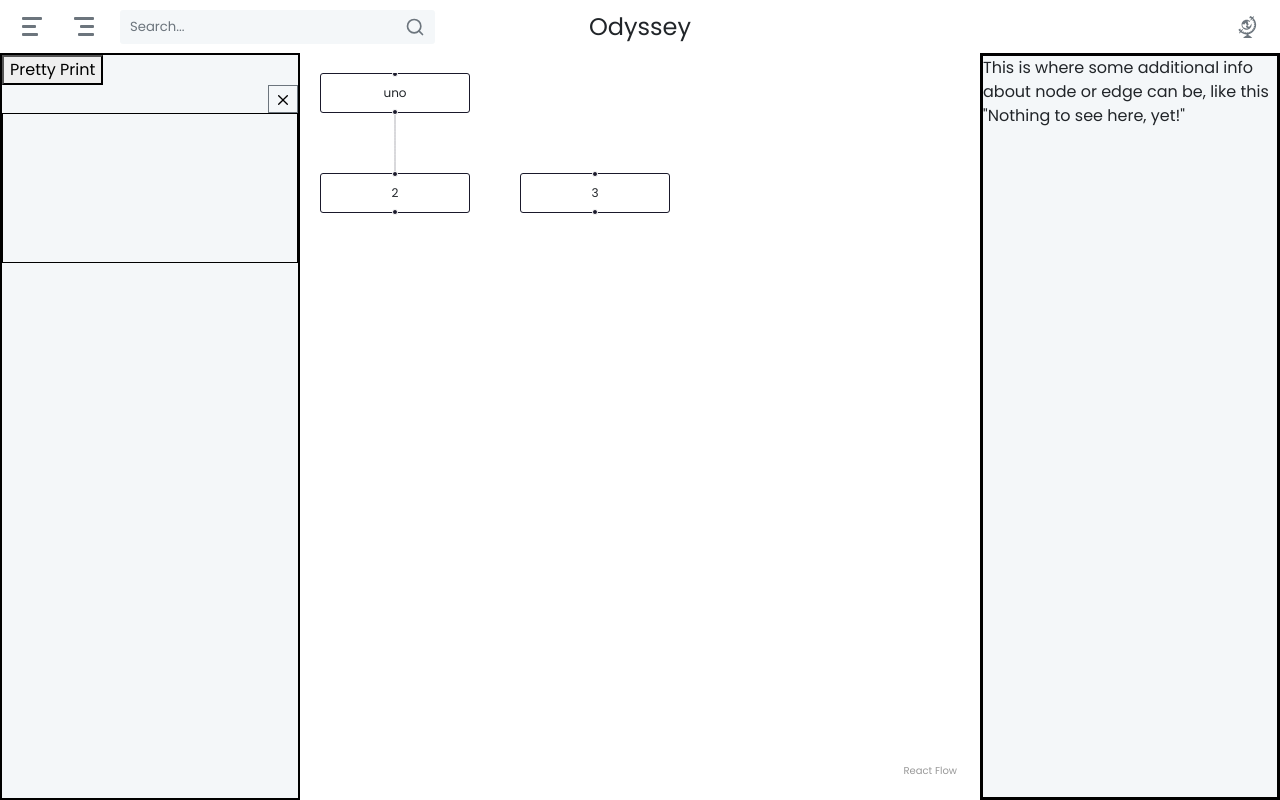
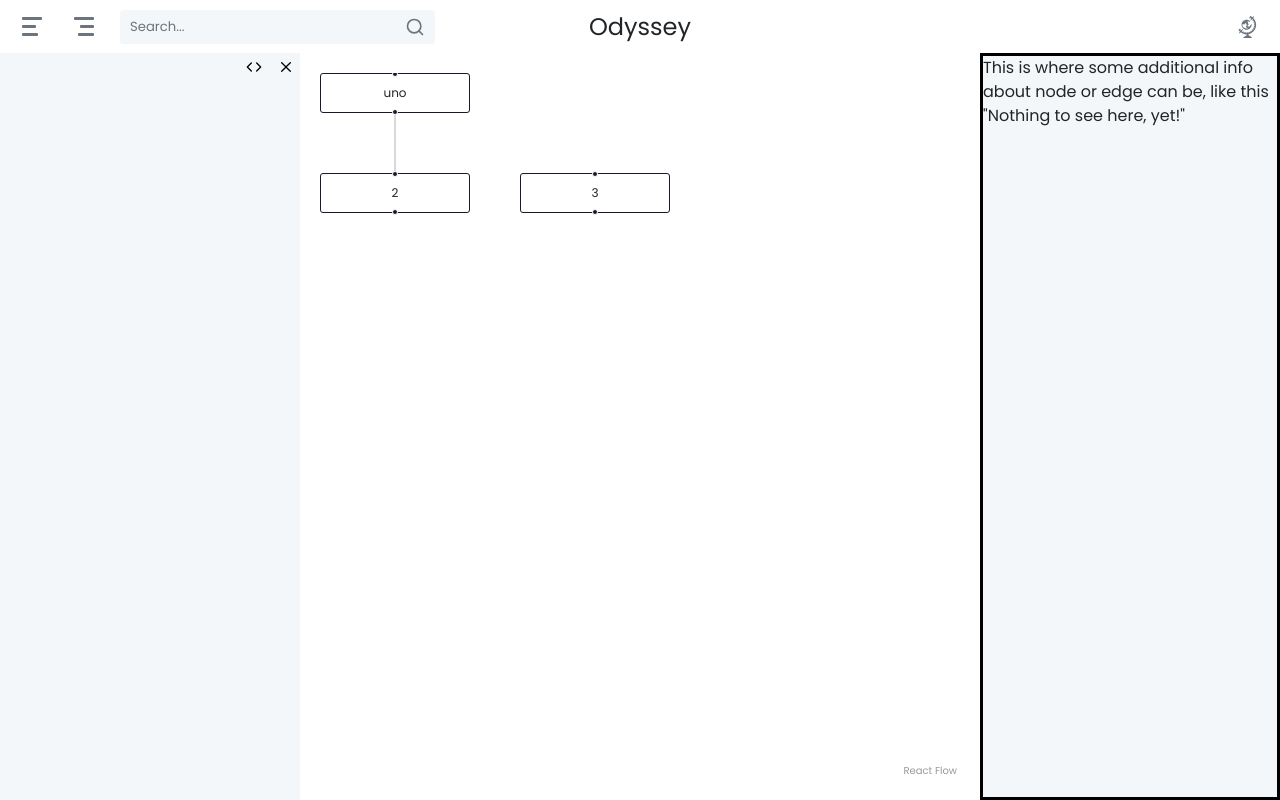
Before and after one commit to devl-things/odyssey, a React (Vite) app in the folder src/odyssey-web/: page / in a window 1280 px wide. Built offline with nearby package versions, Linux system fonts and the light colour scheme.

Commit message:
#12 - added a basic tooltip that is localized - in dependence of provided handles buttons are shown or not - style set

```diff
--- a/src/odyssey-web/src/App.jsx
+++ b/src/odyssey-web/src/App.jsx
@@ -10,20 +10,20 @@ const App = () => {
   const [leftSidebarVisible, setLeftSidebarVisible] = useState(true);
   const [rightSidebarVisible, setRightSidebarVisible] = useState(true);
 
-  const toggleLeftSideVisibility = () => {
+  const handleToggleLeft = () => {
     setLeftSidebarVisible(prevState => !prevState);
   };
 
-  const toggleRightSideVisibility = () => {
+  const handleToggleRight = () => {
     setRightSidebarVisible(prevState => !prevState);
   };
 
   return (
     <LocalizationProvider>
-      <Header onToggleLeft={toggleLeftSideVisibility} onToggleRight={toggleRightSideVisibility} />
+      <Header onToggleLeft={handleToggleLeft} onToggleRight={handleToggleRight} />
       <div className="main-content">
         <Sidebar isVisible={leftSidebarVisible} position="left">
-          <DacEditor />
+          <DacEditor onClose={handleToggleLeft} />
         </Sidebar>
         <main className="central-content">
           <DiagramWindow />
--- a/src/odyssey-web/src/components/dac-editor/DacEditor.scss
+++ b/src/odyssey-web/src/components/dac-editor/DacEditor.scss
@@ -1,3 +1,12 @@
+@use '../../styles/variables' as variables;
+
+.dac-editor {
+    display: flex;
+    flex-direction: column;
+    flex-grow: 1;
+    height: 100%;
+}
+
 .content_editable_element {
     white-space: pre-wrap;
     /* css-3 */
@@ -9,9 +18,32 @@
     /* Opera 7 */
     word-wrap: break-word;
     /* Internet Explorer 5.5+ */
-    // flex: 1;
-    // /* Limit to viewport height */
-    // overflow-y: auto;
+    outline: none;
+    min-height: 150px;
+    padding: 5px;
+    overflow-y: auto; // Enables scrollbar when needed
+    flex-grow: 1; // Allows it to take up available space
+
+    /* Custom Scrollbar for WebKit browsers (Chrome, Safari, Edge) */
+    // &::-webkit-scrollbar {
+    //     width: 8px; // Width of the scrollbar
+    // }
+
+    &::-webkit-scrollbar-track {
+        background: variables.$gray-100; // Background color of the track
+    }
+
+    &::-webkit-scrollbar-thumb {
+        background: variables.$gray-600; // Color of the scrollbar thumb
+    }
+
+    &::-webkit-scrollbar-thumb:hover {
+        background: variables.$black; // Darker color when hovered
+    }
+
+    /* Custom Scrollbar for Firefox */
+    scrollbar-width: thin; // "thin", "auto", or "none"
+    scrollbar-color: variables.$gray-600 variables.$gray-100; // thumb color & track color
 }
 
 .token.property {
--- a/src/odyssey-web/src/components/dac-editor/DacEditor.tsx
+++ b/src/odyssey-web/src/components/dac-editor/DacEditor.tsx
@@ -6,7 +6,11 @@ import "prismjs/components/prism-json"; // Import JSON language support
 import "./DacEditor.scss";
 import Toolbar from "../toolbar/Toolbar";
 
-const DacEditor: React.FC = () => {
+interface DacEditorProps {
+    onClose?: () => void;
+}
+
+const DacEditor: React.FC<DacEditorProps> = ({ onClose }) => {
     const contentRef = useRef<HTMLDivElement>(null);
 
     // Moves the caret to the end of the content
@@ -27,7 +31,7 @@ const DacEditor: React.FC = () => {
     // Pretty print JSON, highlight with Prism.js, and move cursor to end
     const prettyPrint = () => {
         if (!contentRef.current) return;
-
+        if (!contentRef.current.innerText) return;
         try {
             const obj = JSON.parse(contentRef.current.innerText);
             const formattedJSON = JSON.stringify(obj, null, 2);
@@ -55,9 +59,9 @@ const DacEditor: React.FC = () => {
             const text = event.clipboardData?.getData("text/plain"); // Get plain text
             if (document.getSelection && text && contentRef.current) {
                 const selection = window.getSelection();
-                if (!selection!.rangeCount) return;
+                if (!selection.rangeCount) return;
 
-                const range = selection!.getRangeAt(0);
+                const range = selection.getRangeAt(0);
                 range.deleteContents(); // Remove selected text
                 range.insertNode(document.createTextNode(text)); // Insert plain text
                 range.collapse(false); // Move cursor after the pasted text
@@ -79,17 +83,13 @@ const DacEditor: React.FC = () => {
     }, []);
 
     return (
-        <>
-            <button onClick={prettyPrint}>Pretty Print</button>
-            <Toolbar />
+        <div className="dac-editor">
+            <Toolbar onFormat={prettyPrint} onClose={onClose} />
             <div
                 ref={contentRef}
                 className="content_editable_element"
                 contentEditable={true}
                 style={{
-                    minHeight: "150px",
-                    border: "1px solid black",
-                    padding: "5px",
                     // whiteSpace: "pre-wrap", // Keeps JSON formatting
                     fontFamily: "monospace",
                     fontSize: 14,
@@ -97,7 +97,7 @@ const DacEditor: React.FC = () => {
                     // color: "#ccc", // Light text for readability
                 }}
             />
-        </>
+        </div>
     );
 };
 
--- a/src/odyssey-web/src/components/sidebar/Sidebar.scss
+++ b/src/odyssey-web/src/components/sidebar/Sidebar.scss
@@ -16,6 +16,7 @@ $sidebar-bg: (
 .sidebar {
     min-width: $sidebar-width;
     max-width: $sidebar-width;
+
     transition: $sidebar-transition;
     direction: ltr;
     @include sidebar_mixin.sidebar-theme("background", $sidebar-bg
@@ -23,6 +24,7 @@ $sidebar-bg: (
 }
 
 .sidebar-content {
+    height: 100%;
     transition: $sidebar-transition;
     @include sidebar_mixin.sidebar-theme("background", $sidebar-bg);
 }
@@ -62,11 +64,6 @@ html[data-sidebar-behavior=sticky] {
 
 // Collapse behavior if sidebar is on left side
 #sidebar-left {
-
-    //flex-direction: column;
-    max-height: 100%;
-    border: 2px solid black;
-
     &.collapsed {
         margin-left: -($sidebar-width);
     }
--- a/src/odyssey-web/src/components/toolbar/Toolbar.scss
+++ b/src/odyssey-web/src/components/toolbar/Toolbar.scss
@@ -1,15 +1,28 @@
 @use '../../styles/variables' as variables;
+
+
+$toolbar-corners-radius: variables.$border-radius;
 
 .toolbar {
     display: flex;
     align-items: center;
     justify-content: flex-end;
-
-    background-color: inherit;
+    margin-bottom: 1px;
 
     button {
+        margin-left: 4px;
         background-color: inherit;
-        border: 1px solid variables.$gray-600;
+        border: none;
+        border-radius: $toolbar-corners-radius;
         outline: none;
     }
+
+    button:hover {
+        color: variables.$white;
+        background-color: variables.$gray-600;
+    }
+
+    .toolbar-close:hover {
+        background-color: variables.$red;
+    }
 }
--- a/src/odyssey-web/src/components/toolbar/Toolbar.tsx
+++ b/src/odyssey-web/src/components/toolbar/Toolbar.tsx
@@ -1,13 +1,30 @@
 import React from "react";
+import { useLocalization } from '../../contexts/useLocalization';
 import './Toolbar.scss';
 import { CgClose } from "react-icons/cg";
+import { LuCode } from "react-icons/lu";
 
-const Toolbar: React.FC = () => {
+interface ToolbarProps {
+    onClose?: () => void;  // Define handleSearch as a function that takes a string (query)
+    onFormat?: () => void;  // Define handleSearch as a function that takes a string (query)
+}
+
+const Toolbar: React.FC<ToolbarProps> = ({ onClose, onFormat }) => {
+    const { translations } = useLocalization();
+
     return (<div className="toolbar">
-        <button>
-            <CgClose />
-        </button>
-    </div>);
+        {onFormat && (
+            <button onClick={onFormat} title={translations.toolbarFormatTooltip}>
+                <LuCode />
+            </button>
+        )}
+        {onClose && (
+            <button className="toolbar-close" onClick={onClose} title={translations.toolbarCloseTooltip}>
+                <CgClose />
+            </button>
+        )
+        }
+    </div >);
 };
 
 export default Toolbar;
```
